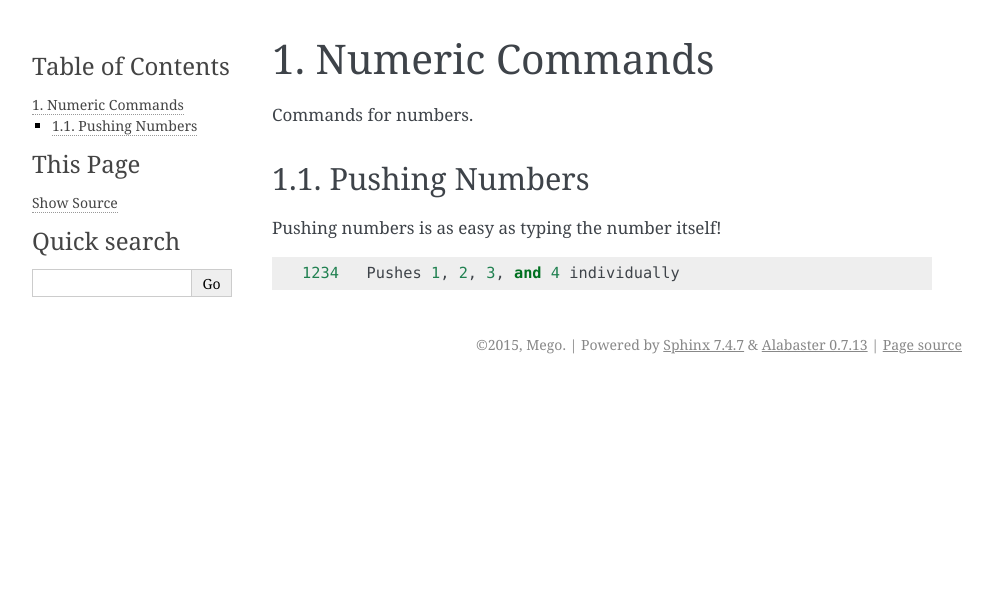
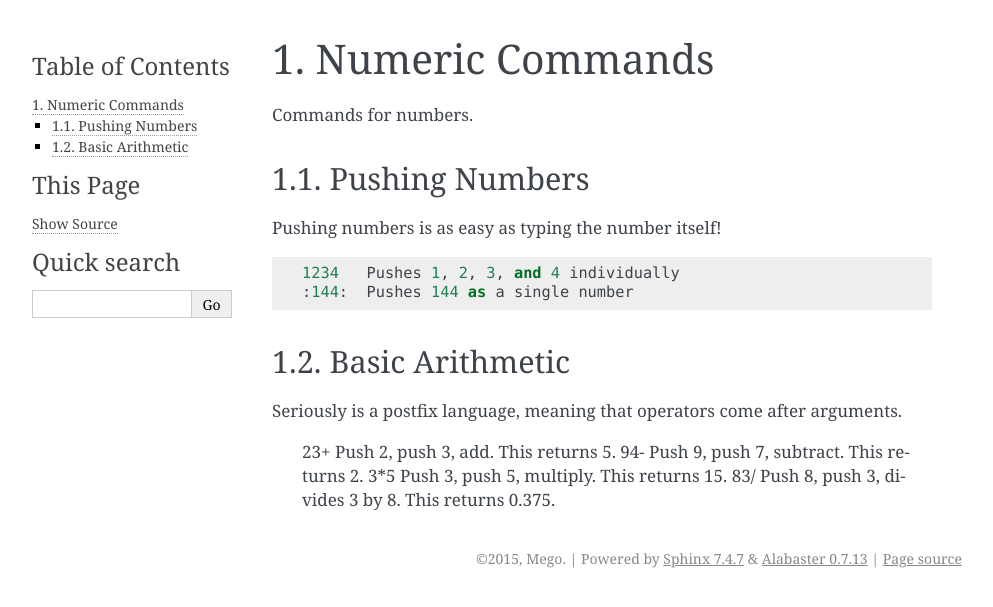
Before and after one commit to Mego/Seriously, a Sphinx documentation site: the page built from docs/numeric.rst, in a window 1280 px wide. Shown: the top 607 px of the page, without its empty margins (148-1141 px from the left). Built offline with Sphinx 7.4.7, drawn with Linux system fonts in a browser that asks for light colours; pages that are not in the unit, such as notebooks, are missing from menus.

Commit message:
Docs on basic arithmetic
Adding to numeric.rst on pushing multiple-digit numbers and doing some
basic arithmetic. Exponentiation, modulo, bitwise operators and more
complex numeric commands to come.

```diff
--- a/docs/numeric.rst
+++ b/docs/numeric.rst
@@ -9,3 +9,14 @@ Commands for numbers.
 Pushing numbers is as easy as typing the number itself! ::
 
     1234   Pushes 1, 2, 3, and 4 individually
+    :144:  Pushes 144 as a single number
+
+1.2. Basic Arithmetic
+---------------------
+
+Seriously is a postfix language, meaning that operators come after arguments.
+
+    23+    Push 2, push 3, add. This returns 5.
+    94-    Push 9, push 7, subtract. This returns 2.
+    3*5    Push 3, push 5, multiply. This returns 15.
+    83/    Push 8, push 3, divides 3 by 8. This returns 0.375.
```
